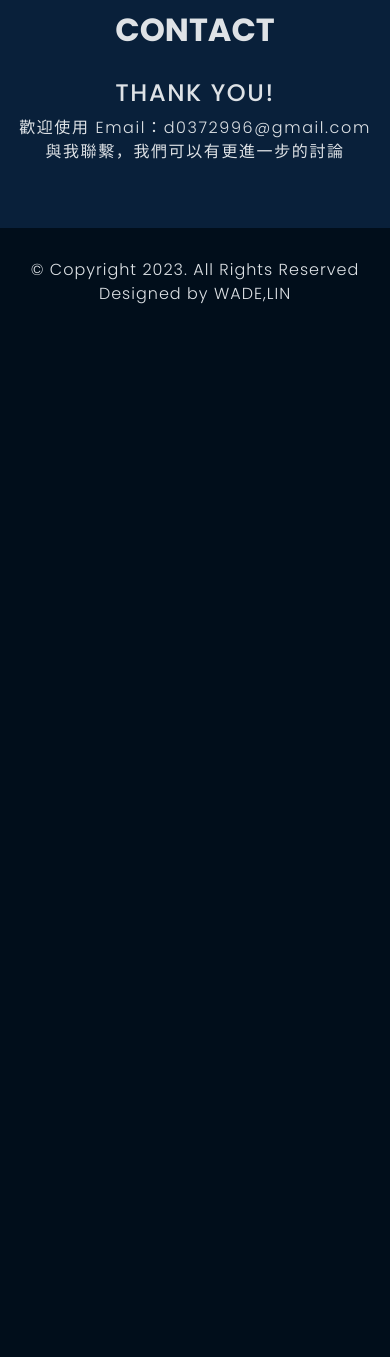
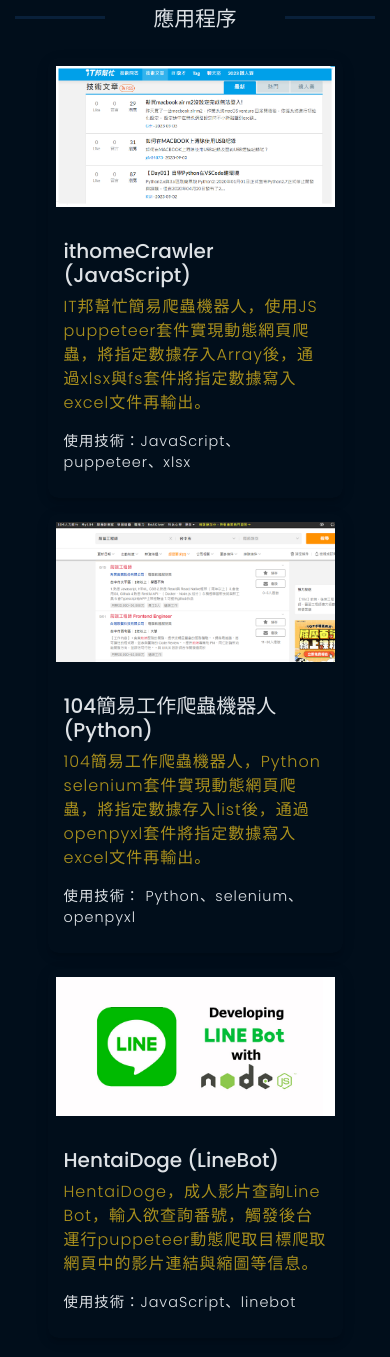
Before and after one commit to adad09382/adad09382.github.io, a plain HTML site: page index.html in a window 390 px wide. Shown: the part 8830-10187 px from the top of the page. Before the commit the page ends 9158 px from the top, so only its background shows below. Drawn offline with nearby package versions, Linux system fonts and the light colour scheme; files that its build step writes are made by us from their sources.

Commit message:
update applications portfolio

```diff
--- a/index.html
+++ b/index.html
@@ -676,6 +676,101 @@
             </a>
           </div>
         </div>
+        <!-- 應用程序 -->
+        <div class="row justify-content-center">
+          <div class="col-12 d-flex justify-content-center mt-5 mb-2">
+            <div class="col-3 col-sm-4 col-lg-5 line2"></div>
+            <p class="col-6 col-sm-4 col-lg-2 h7 text-center">應用程序</p>
+            <div class="col-3 col-sm-4 col-lg-5 line2"></div>
+          </div>
+          <div
+            class="col-10 col-lg-4 wow animate__fadeInUp"
+            data-wow-duration="1s"
+            data-wow-delay="0.4s"
+          >
+            <a
+              href="https://github.com/adad09382/ithomeCrawler-by-js"
+              target="_blank"
+              class="h-100 aa"
+            >
+              <div class="view p-card-3">
+                <img src="./images/ithomeCrawler.png" class="img-fluid" />
+                <div class="icon-sm">
+                  <i class="fas fa-link"></i>
+                  <h6>ithomeCrawler</h6>
+                </div>
+                <div class="pro-text">
+                  <h5 class="fontWhite">ithomeCrawler (JavaScript)</h5>
+                  <p>
+                    IT邦幫忙簡易爬蟲機器人，使用JS
+                    puppeteer套件實現動態網頁爬蟲，將指定數據存入Array後，通過xlsx與fs套件將指定數據寫入excel文件再輸出。
+                  </p>
+                  <p class="fontWhite" style="font-size: 0.9rem">
+                    使用技術：JavaScript、puppeteer、xlsx
+                  </p>
+                </div>
+              </div>
+            </a>
+          </div>
+          <div
+            class="col-10 col-lg-4 wow animate__fadeInUp"
+            data-wow-duration="1s"
+            data-wow-delay="0.8s"
+          >
+            <a
+              href="https://github.com/adad09382/crawler_bot_for_104/"
+              target="_blank"
+              class="h-100 aa"
+            >
+              <div class="view p-card-3">
+                <img src="./images/crawler_bot_for_104.png" class="img-fluid" />
+                <div class="icon-sm">
+                  <i class="fas fa-link"></i>
+                  <h6>104簡易工作爬蟲機器人</h6>
+                </div>
+                <div class="pro-text">
+                  <h5 class="fontWhite">104簡易工作爬蟲機器人 (Python)</h5>
+                  <p>
+                    104簡易工作爬蟲機器人，Python
+                    selenium套件實現動態網頁爬蟲，將指定數據存入list後，通過openpyxl套件將指定數據寫入excel文件再輸出。
+                  </p>
+                  <p class="fontWhite" style="font-size: 0.9rem">
+                    使用技術： Python、selenium、openpyxl
+                  </p>
+                </div>
+              </div>
+            </a>
+          </div>
+          <div
+            class="col-10 col-lg-4 wow animate__fadeInUp"
+            data-wow-duration="1s"
+            data-wow-delay="1.2s"
+          >
+            <a
+              href="https://github.com/adad09382/HentaiDoge-LineBot"
+              target="_blank"
+              class="h-100 aa"
+            >
+              <div class="view p-card-3">
+                <img src="./images/lineBot.png" class="img-fluid" />
+                <div class="icon-sm">
+                  <i class="fas fa-link"></i>
+                  <h6>HentaiDoge</h6>
+                </div>
+                <div class="pro-text">
+                  <h5 class="fontWhite">HentaiDoge (LineBot)</h5>
+                  <p>
+                    HentaiDoge，成人影片查詢Line
+                    Bot，輸入欲查詢番號，觸發後台運行puppeteer動態爬取目標爬取網頁中的影片連結與縮圖等信息。
+                  </p>
+                  <p class="fontWhite" style="font-size: 0.9rem">
+                    使用技術：JavaScript、linebot
+                  </p>
+                </div>
+              </div>
+            </a>
+          </div>
+        </div>
       </div>
     </section>
 
```
Also changed, not shown: images/crawler_bot_for_104.png (added), images/ithomeCrawler.png (added), images/lineBot.png (added).
